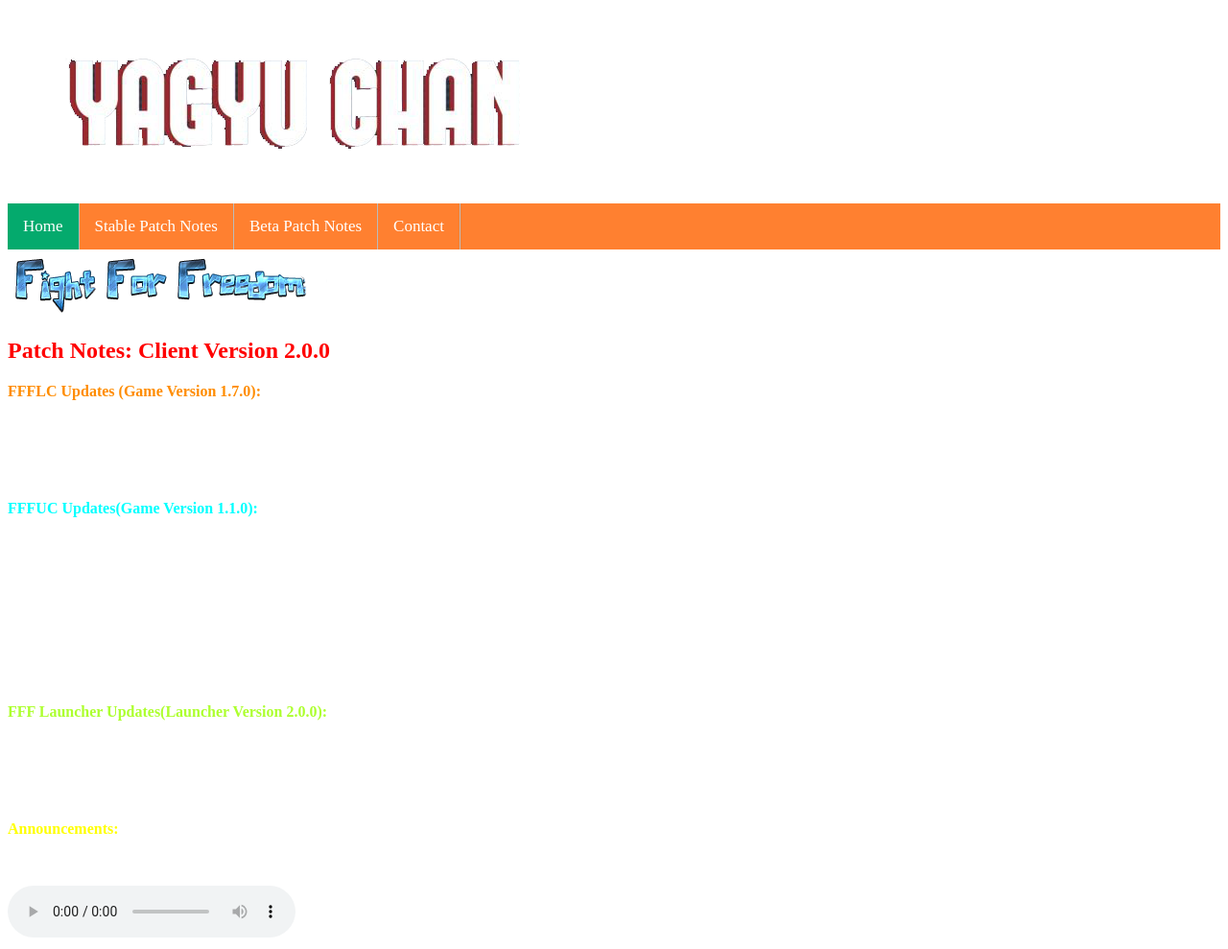
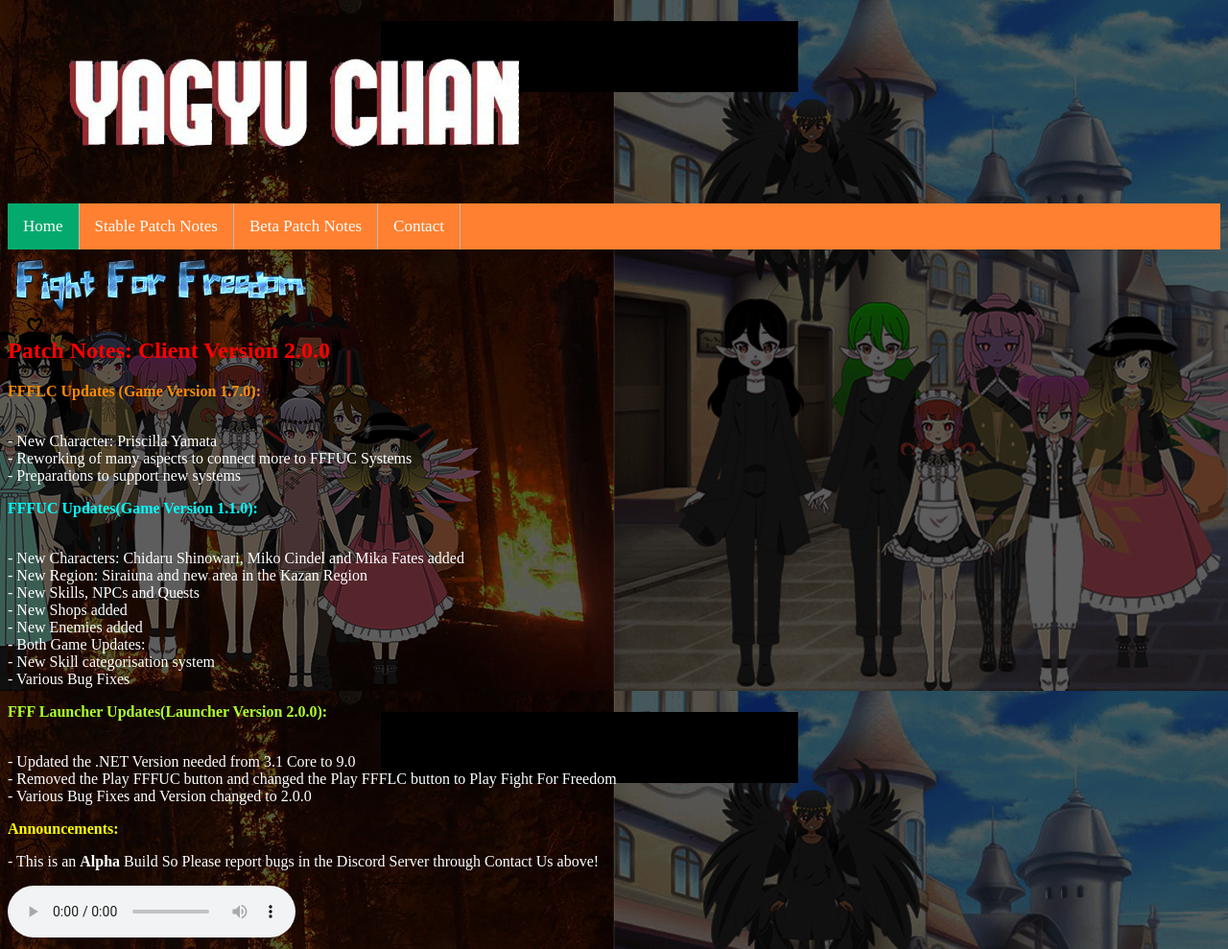
Before and after one commit to YagyuChan/FightForFreedom, a plain HTML site: page index.html in a window 1280 px wide. Shown: the whole page at 96% size. Drawn offline with Linux system fonts and the light colour scheme.

Commit message:
Update index.html

```diff
--- a/index.html
+++ b/index.html
@@ -34,3 +34,8 @@
   <source src="New_FFFLCFFFUCRemix.ogg" type="audio/ogg">
 Your browser does not support the audio element.
 </audio>
+<style>
+body {
+  background: url('FFFLC and FFFUC combine background.png');
+}
+</style>
```
